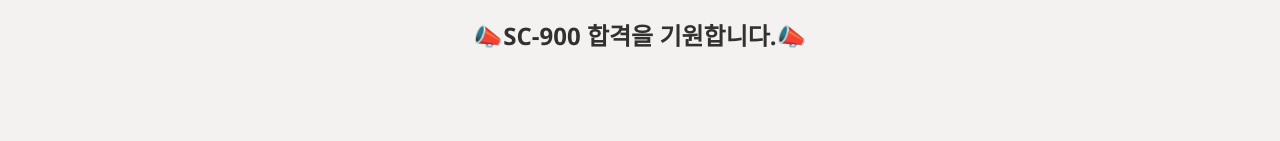
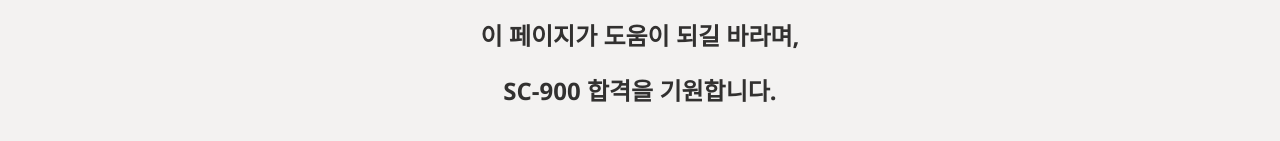
Before and after one commit to gjwnsgur11/sc900, a plain HTML site: page index.html in a window 1280 px wide. Shown: the part 433-574 px from the top of the page. Drawn offline with Linux system fonts and the light colour scheme.

Commit message:
Update index.html

```diff
--- a/index.html
+++ b/index.html
@@ -194,7 +194,8 @@
                 <span style="font-size:0.8em; color:#eee;">(40문제 / 45분)</span>
             </button>
         </div>
-        <h2>📣SC-900 합격을 기원합니다.📣</h2>
+        <h2>이 페이지가 도움이 되길 바라며,</h2>
+        <h2>SC-900 합격을 기원합니다.</h2>
     </div>
 
     <div id="exam-area" class="hidden">
```
